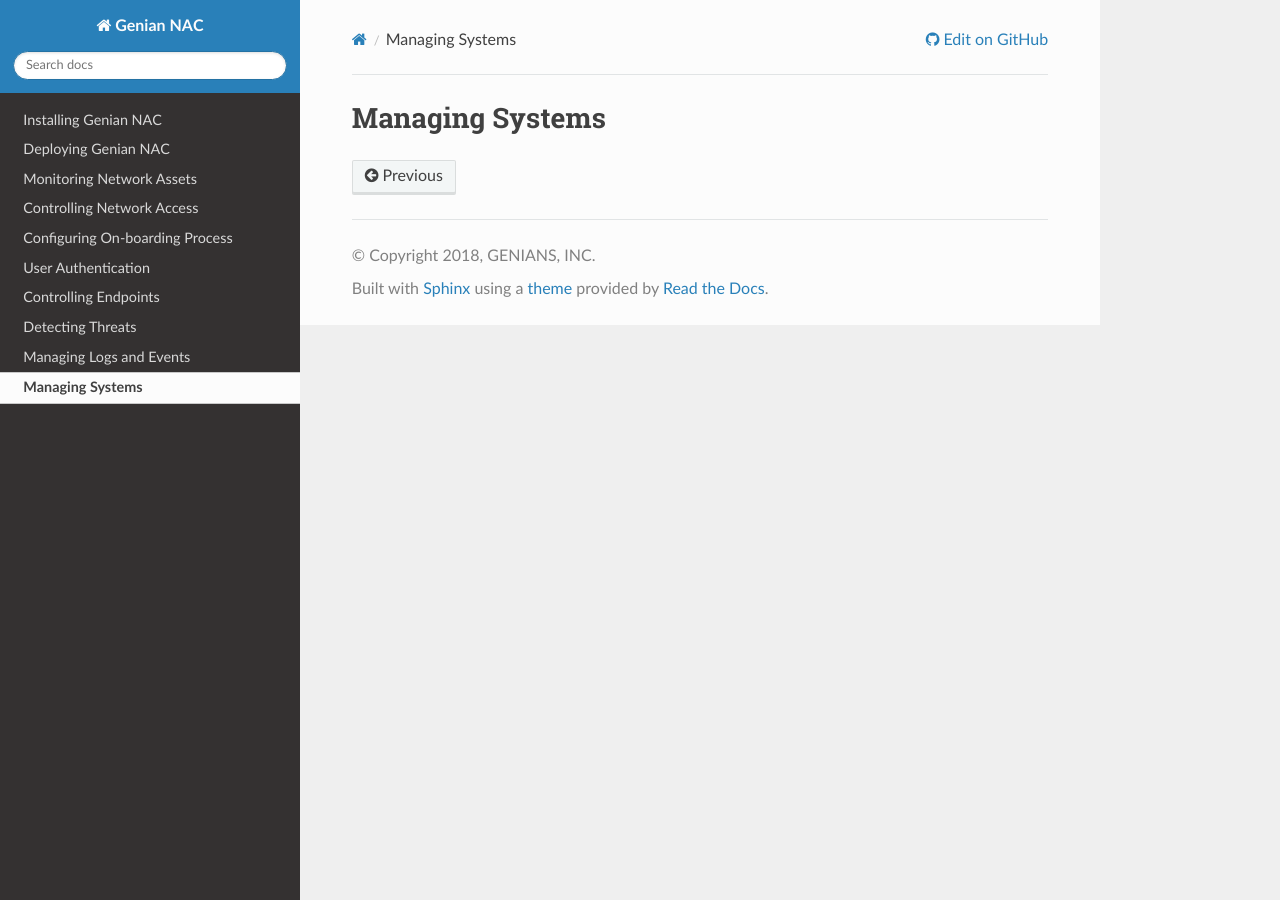
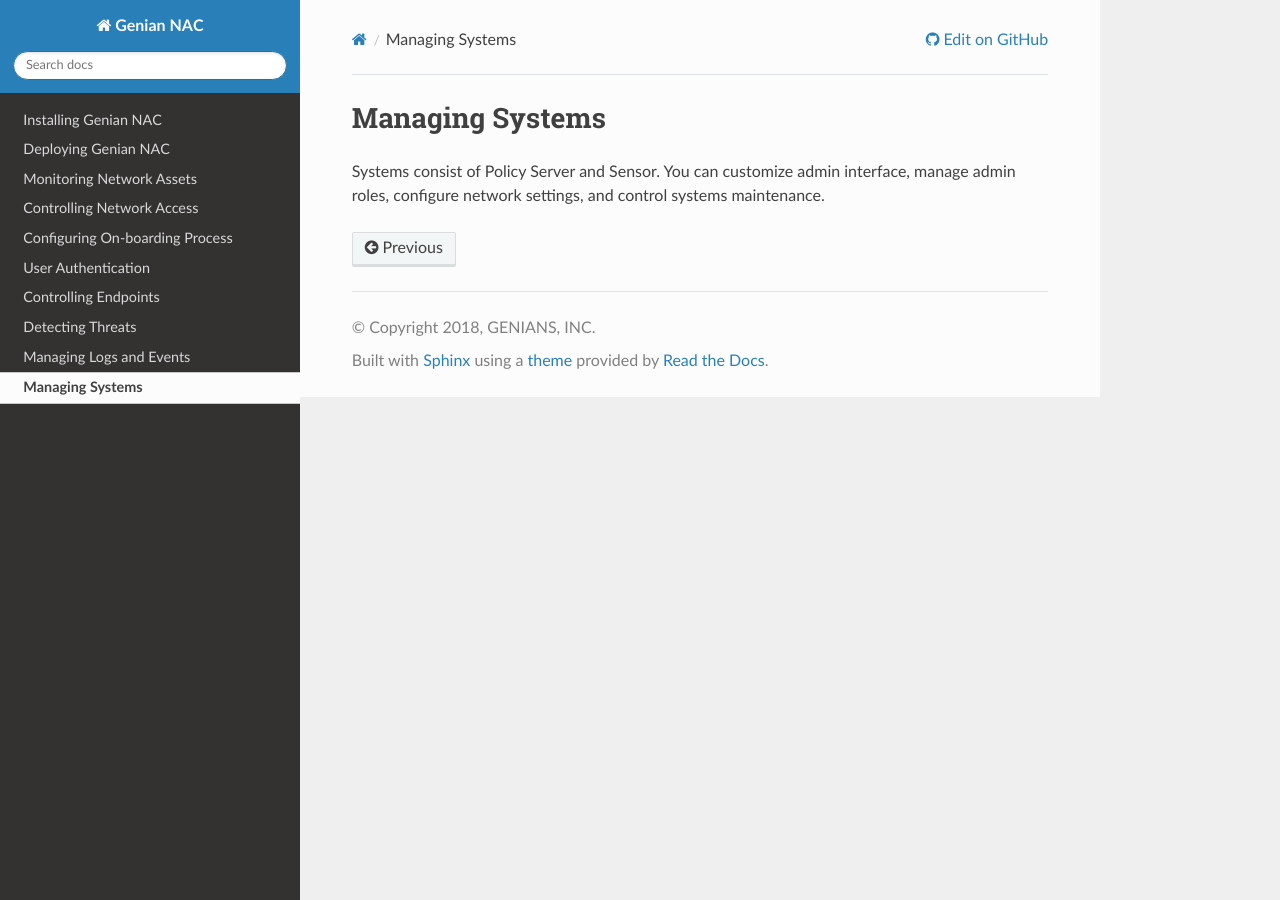
Before and after one commit to yongtaek-lim/genian-nac-admin-guide, a Sphinx documentation site: the page built from source/system.rst, in a window 1280 px wide. Built offline with Sphinx 7.4.7 and the Read the Docs theme 2.0.0, drawn with Linux system fonts in a browser that asks for light colours; pages that are not in the unit, such as notebooks, are missing from menus.

Commit message:
Update system.rst

```diff
--- a/source/system.rst
+++ b/source/system.rst
@@ -1,5 +1,7 @@
 Managing Systems
 ----------------
+
+Systems consist of Policy Server and Sensor. You can customize admin interface, manage admin roles, configure network settings, and control systems maintenance.
 
 .. toctree::
    :maxdepth: 2
```
